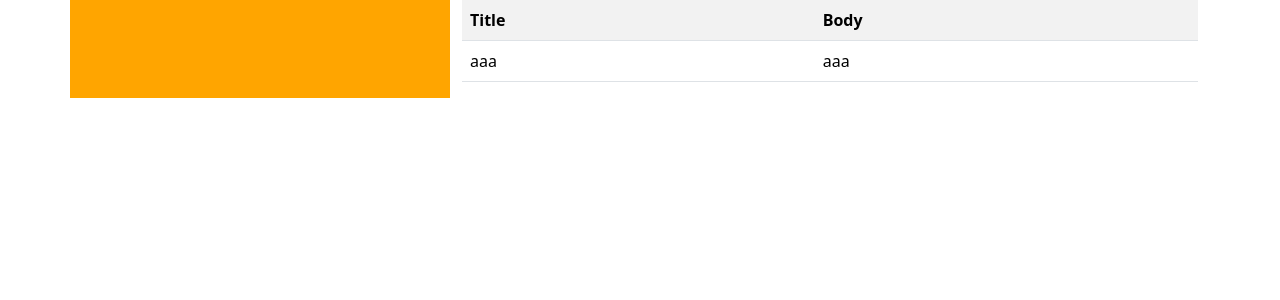
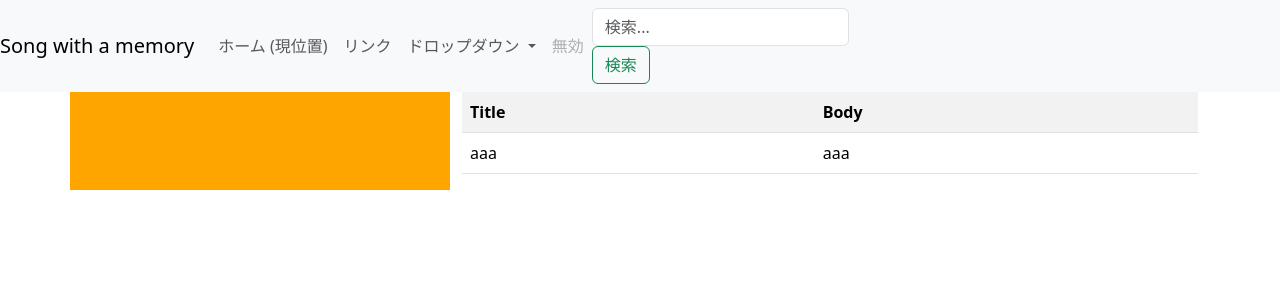
Before and after one commit to ishii-shunsuke/SWAM, a Rails app: page / in a window 1280 px wide. Shown: the top 300 px of the page. Run offline with Rails 7, Linux system fonts and the light colour scheme; style sheets or scripts are compiled from the project's sources; some libraries are stand-ins or nearby versions.

Commit message:
ヘッダーを作りました

```diff
--- /dev/null
+++ b/app/views/layouts/_header.html.erb
@@ -0,0 +1,35 @@
+<nav class="navbar navbar-expand-lg navbar-light bg-light">
+  <a class="navbar-brand" href="#">Song with a memory</a>
+  <button type="button" class="navbar-toggler" data-toggle="collapse" data-target="#Navber" aria-controls="Navber" aria-expanded="false" aria-label="ナビゲーションの切替">
+    <span class="navbar-toggler-icon"></span>
+  </button>
+
+  <div class="collapse navbar-collapse" id="Navber">
+    <ul class="navbar-nav mr-auto">
+      <li class="nav-item active">
+        <a class="nav-link" href="#">ホーム <span class="sr-only">(現位置)</span></a>
+      </li>
+      <li class="nav-item">
+        <a class="nav-link" href="#">リンク</a>
+      </li>
+      <li class="nav-item dropdown">
+        <a href="#" class="nav-link dropdown-toggle" id="navbarDropdown" role="button" data-toggle="dropdown" aria-haspopup="true" aria-expanded="false">
+          ドロップダウン
+        </a>
+        <div class="dropdown-menu" aria-labelledby="navbarDropdown">
+          <a class="dropdown-item" href="#">メニュー1</a>
+          <a class="dropdown-item" href="#">メニュー2</a>
+          <div class="dropdown-divider"></div>
+          <a class="dropdown-item" href="#">その他</a>
+        </div>
+      </li>
+      <li class="nav-item">
+        <a class="nav-link disabled" href="#" tabindex="-1" aria-disabled="true">無効</a>
+      </li>
+    </ul>
+    <form class="form-inline my-2 my-lg-0">
+      <input type="search" class="form-control mr-sm-2" placeholder="検索..." aria-label="検索...">
+      <button type="submit" class="btn btn-outline-success my-2 my-sm-0">検索</button>
+    </form>
+  </div>
+</nav>
--- a/app/views/layouts/application.html.erb
+++ b/app/views/layouts/application.html.erb
@@ -10,6 +10,7 @@
   </head>
 
   <body>
+    <%= render 'layouts/header' %>
     <%= yield %>
   </body>
 </html>
```
